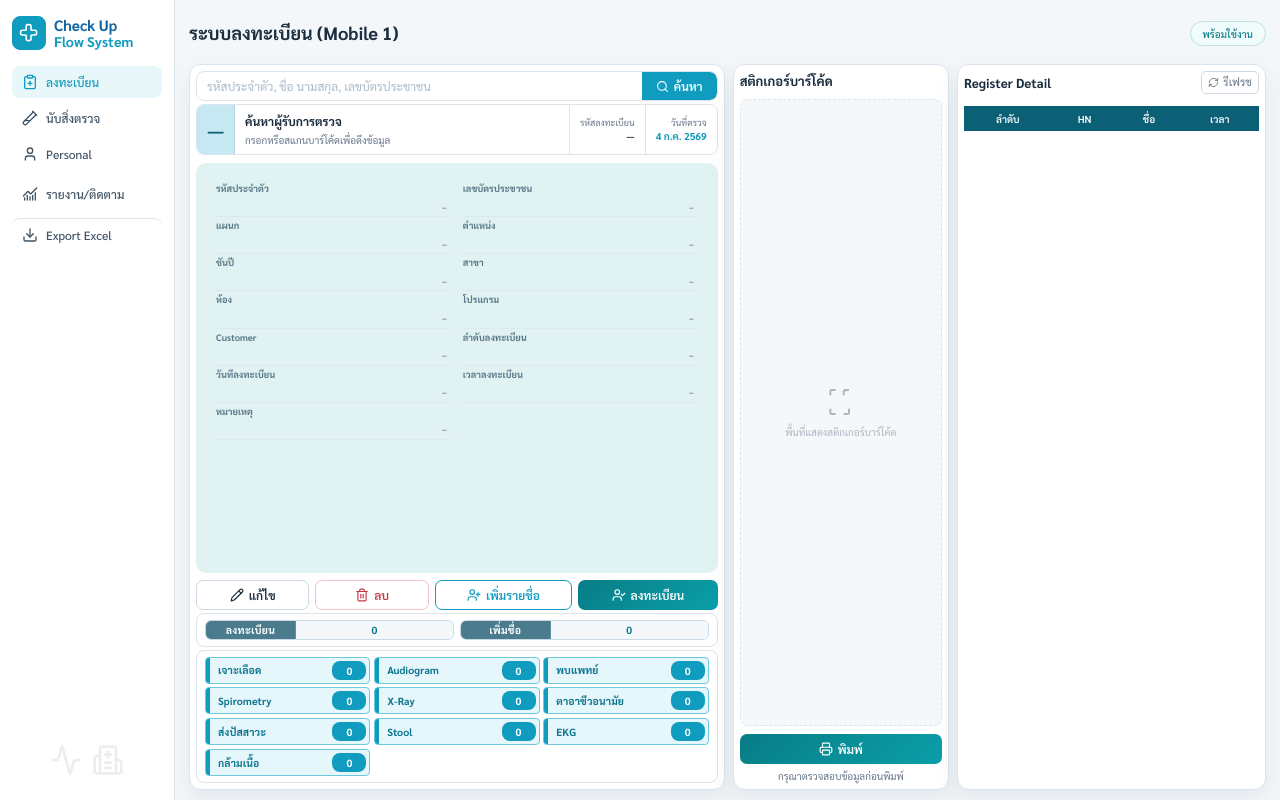
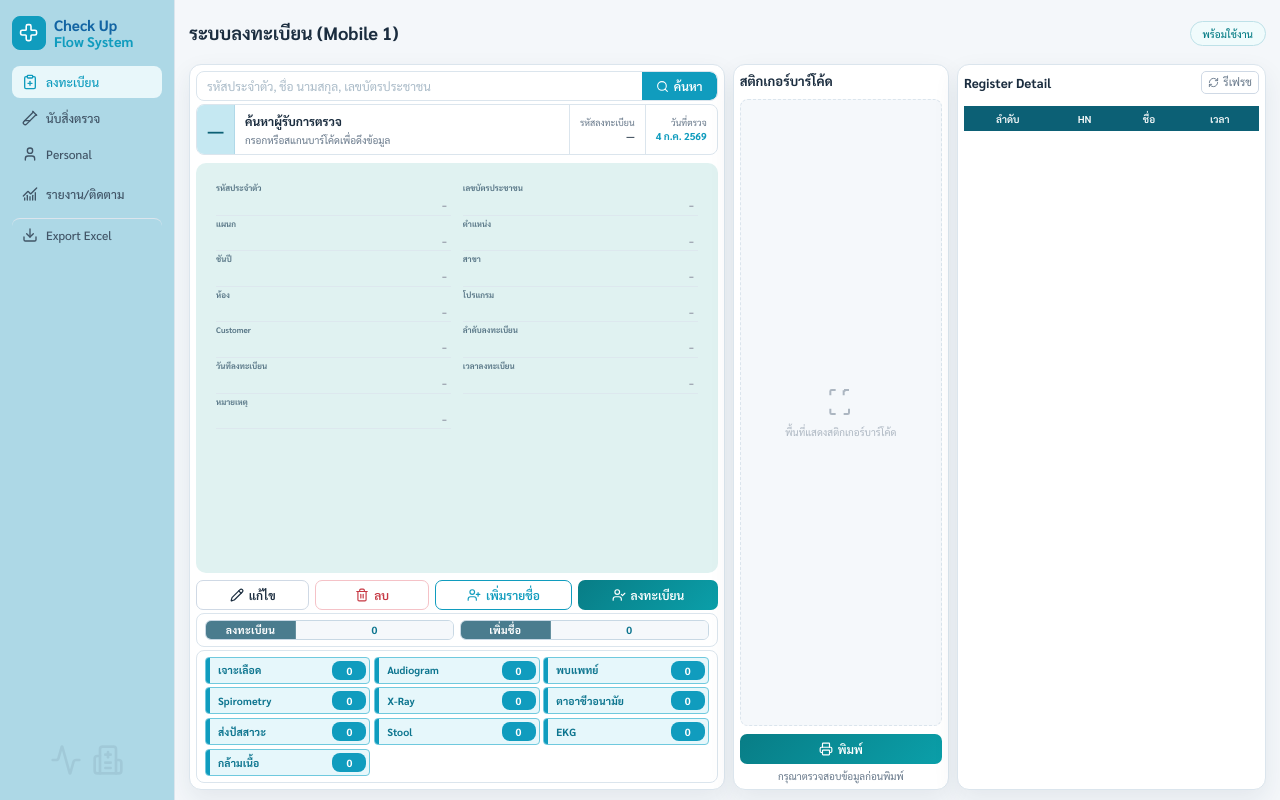
Before and after one commit to RBMedical/team3, a Next.js app: page / in a window 1280 px wide. Built offline with nearby package versions, Linux system fonts and the light colour scheme.

Commit message:
Add files via upload

```diff
--- a/app/globals.css
+++ b/app/globals.css
@@ -186,7 +186,7 @@
   padding: 16px 12px;
   overflow: hidden;
   color: var(--ink);
-  background: #fff;
+  background: #ADD8E6;
   border-right: 1px solid var(--line);
   display: flex;
   flex-direction: column;
@@ -266,8 +266,8 @@
 }
 
 .menu-item:hover {
-  background: var(--soft);
-  color: var(--teal);
+  background: #009999;
+  color: #ffff;
 }
 
 .menu-item.active {
@@ -496,7 +496,7 @@
 .field {
   display: flex;
   flex-direction: column;
-  gap: 0;
+  gap: 1;
   min-width: 0;
   border: none;
   border-radius: 0;
@@ -505,6 +505,7 @@
   min-height: 20px;
   padding-bottom: 1px;
   transition: none;
+
 }
 
 .field:focus-within {
@@ -513,7 +514,7 @@
 
 .field label {
   display: block;
-  font-size: var(--fs-label);
+  font-size: 8px;
   font-weight: 700;
   color: #5a7888;
   text-transform: none;
@@ -542,6 +543,7 @@
   width: 100%;
   transition: border-color 0.15s;
   text-align: right;
+
 }
 
 .field input:focus {
```
